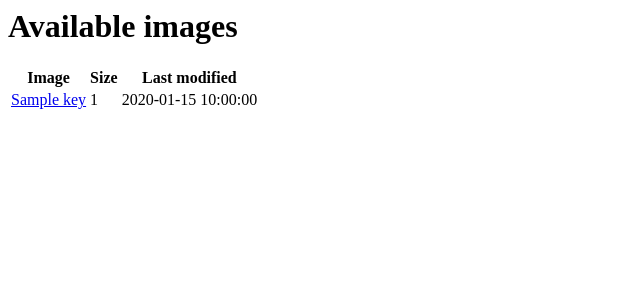
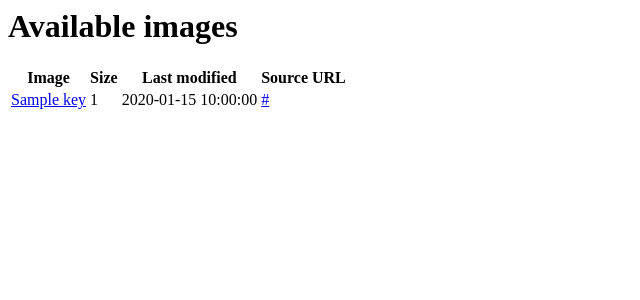
Before and after one commit to larsks/s3web, a Flask app: template s3web/templates/images.html in a window 1280 px wide. Shown: the top 300 px of the page, without its empty margins (0-640 px from the left). Run offline with Flask 2, Linux system fonts and the light colour scheme; the template is opened without the code that fills it: most values are stand-ins (such as "Sample title", 1, 10 or a date in 2020).

Commit message:
add source_url to image table

```diff
--- a/s3web/app.py
+++ b/s3web/app.py
@@ -33,20 +33,29 @@ class S3Proxy:
             region_name=self.region,
         )
 
-        self.s3 = boto3.resource('s3', **s3_args)
-        self.bucket = self.s3.Bucket(self.bucket_name)
+        self.s3 = boto3.client('s3', **s3_args)
 
     def images(self):
-        for obj in self.bucket.objects.all():
-            obj.url = self.url_for(obj)
-            obj.access_url = self.access_url_for(obj)
+        res = self.s3.list_objects(Bucket=self.bucket_name)
+
+        for obj in res.get('Contents', []):
+            tags = self.s3.get_object_tagging(Bucket=self.bucket_name,
+                                              Key=obj['Key'])
+
+            obj['url'] = self.url_for(obj)
+            obj['access_url'] = self.access_url_for(obj)
+            obj['tags'] = {}
+
+            for tag in tags.get('TagSet', []):
+                obj['tags'][tag['Key']] = tag['Value']
+
             yield(obj)
 
     def url_for(self, obj):
-        return f'{self.endpoint}/{self.bucket.name}/{obj.key}'
+        return f'{self.endpoint}/{self.bucket_name}/{obj["Key"]}'
 
     def access_url_for(self, obj):
-        return f'{self.access_endpoint}/{self.bucket.name}/{obj.key}'
+        return f'{self.access_endpoint}/{self.bucket_name}/{obj["Key"]}'
 
 
 app = Flask(__name__)
--- a/s3web/templates/images.html
+++ b/s3web/templates/images.html
@@ -7,13 +7,19 @@
     <th>Image</th>
     <th>Size</th>
     <th>Last modified</th>
+    <th>Source URL</th>
   </tr>
 
   {% for image in images %}
   <tr>
-    <td><a href="{{ image.access_url }}">{{ image.key }}</a></td>
-    <td>{{ image.size }}</td>
-    <td>{{ image.last_modified.strftime('%Y-%m-%d %H:%M:%S %Z') }}</td>
+    <td><a href="{{ image.access_url }}">{{ image.Key }}</a></td>
+    <td>{{ image.Size }}</td>
+    <td>{{ image.LastModified.strftime('%Y-%m-%d %H:%M:%S %Z') }}</td>
+    <td>
+      {% if image.tags.source_url is defined %}
+      <a href="{{ image.tags.source_url }}">{{ image.tags.source_url }}</a>
+      {% endif %}
+    </td>
   </tr>
   {% endfor %}
 </table>
```
